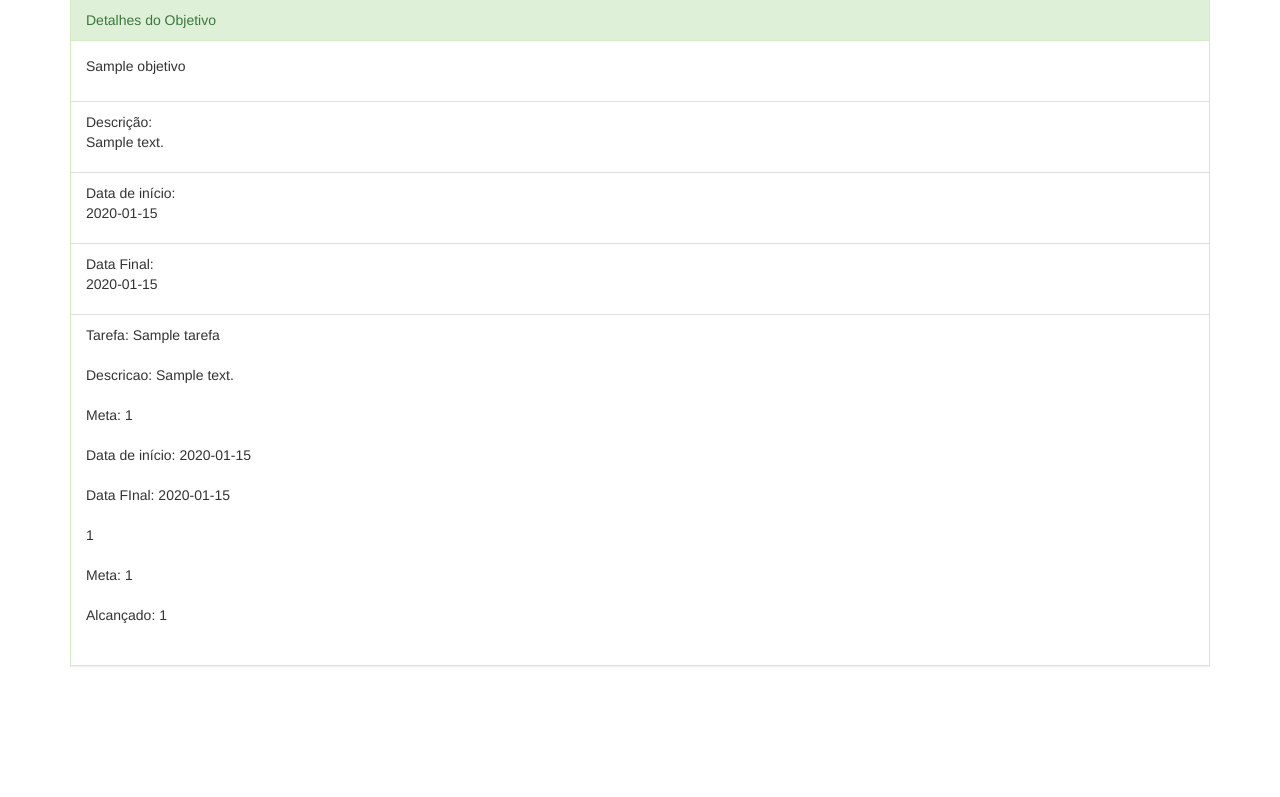
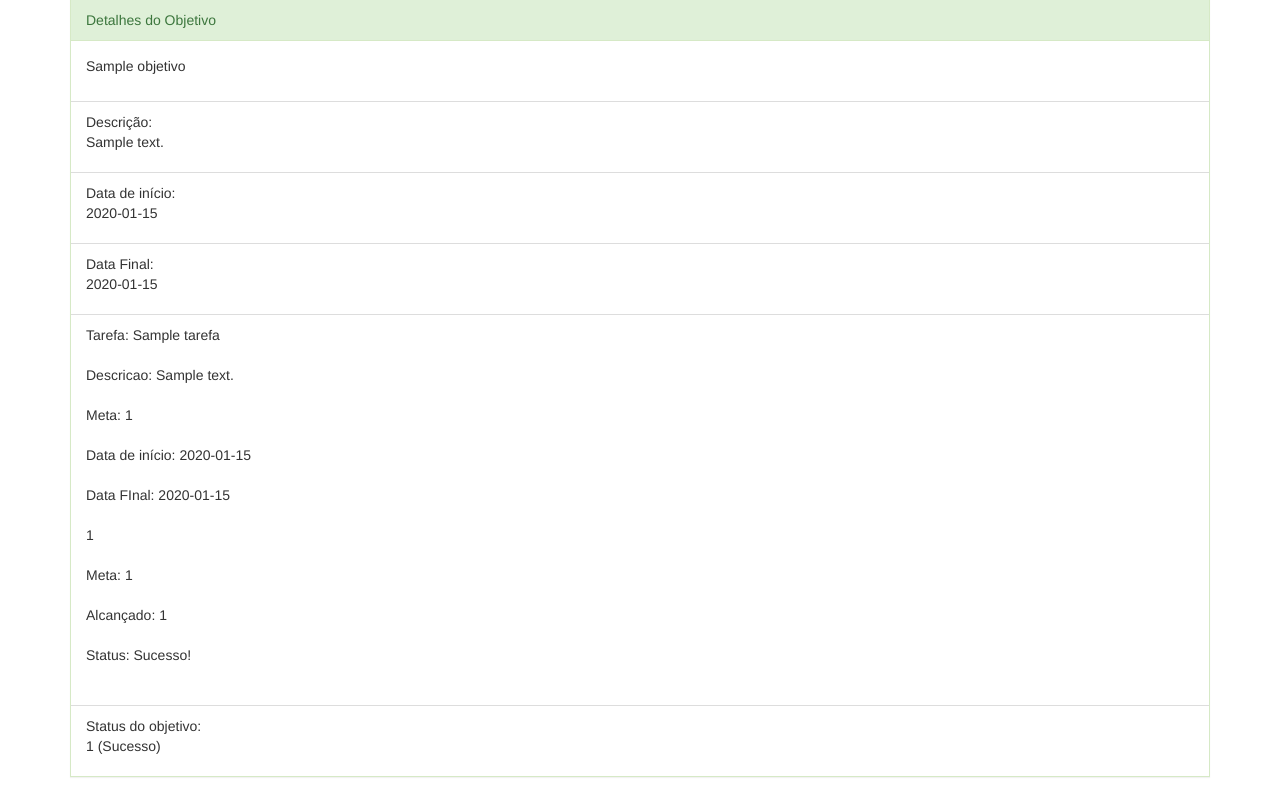
Before and after one commit to AndrelsFlor/bsc, a PHP site: page /objetivo_detail.php?idObj=1 in a window 1280 px wide. Shown: the part 73-870 px from the top of the page. Before the commit the page ends 740 px from the top, so only its background shows below. Run offline with PHP 8.4, Linux system fonts and the light colour scheme; tables that the repository leaves empty hold one stand-in row (values such as "Sample post"); some libraries are stand-ins or nearby versions.

Commit message:
Avaliação das tarefas

```diff
--- a/objetivo_detail.php
+++ b/objetivo_detail.php
@@ -17,6 +17,14 @@
 	require_once("classes/tarefas.php");
 	require_once("classes/variaveis.php");
 	$id = $_GET['idObj'];
+
+	date_default_timezone_set("America/Sao_Paulo");
+
+	$hoje = date("d/m/y");
+
+	$soma = 0;
+
+
 ?>
 <div class="container">
 <div class="panel panel-success">
@@ -42,7 +50,17 @@
 
 
   <?php
+
   	foreach($tarefas->selectTarefas($id) as $valor){
+  		if(strtotime($hoje) > strtotime($valor->DtFim)){
+
+  			$validadeTarefa = 1;
+
+  		}
+  		else{
+  			$validadeTarefa = 0;
+  		}
+
    ?>
 
   	<li class="list-group-item">Tarefa:&nbsp;<?php echo $valor->Nome;?><p><br>
@@ -56,7 +74,22 @@
   				echo $valor2->variavel;
   		?>
   				<br><br>Meta:&nbsp;<?php echo $valor2->meta;?>
-  				<br><br>Alcançado:&nbsp;<?php echo $valor2->peso;?><br><br>
+  				<br><br>Alcançado:&nbsp;<?php echo $valor2->peso;?>
+  				<br><br>Status:&nbsp;<?php
+  					if($validadeTarefa == 0){
+  						if($valor2->peso >= $valor2->meta){
+  							echo "Sucesso!";
+  						}
+  						else{
+  							echo "Fracasso";
+  						}
+
+  					}
+  					else{
+  						echo "Avaliação em andamento";
+  					}
+  					$soma = $soma + $valor2->peso;
+  				?><br><br>
 
   		<?
 
@@ -65,6 +98,25 @@
 
   	</p></li>
 
+    	 <li class="list-group-item">Status do objetivo:<p><?php
+
+    	 	if($validadeTarefa == 0){
+
+
+    	 		echo $soma?>&nbsp;(<?php
+
+    	 		$obj = $objetivo->select($id);
+
+    	 		if($soma >= $obj->Media){
+    	 			echo "Sucesso";
+
+    	 		}
+    	 	}
+    	 	else{
+
+    	 		echo "Avaliação em andamento!";
+    	 	}
+    	 ?>)</p></li>
 
      <?
 
```
